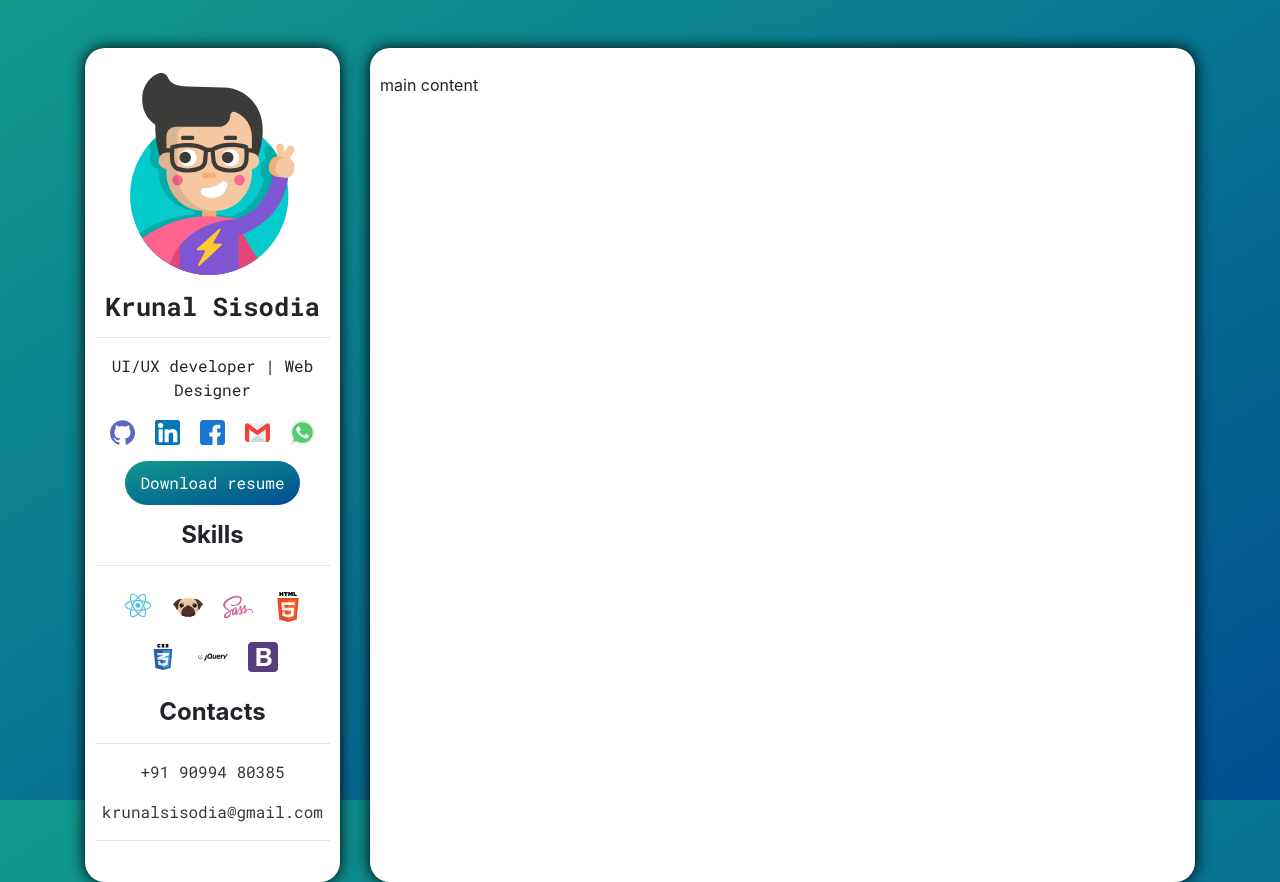
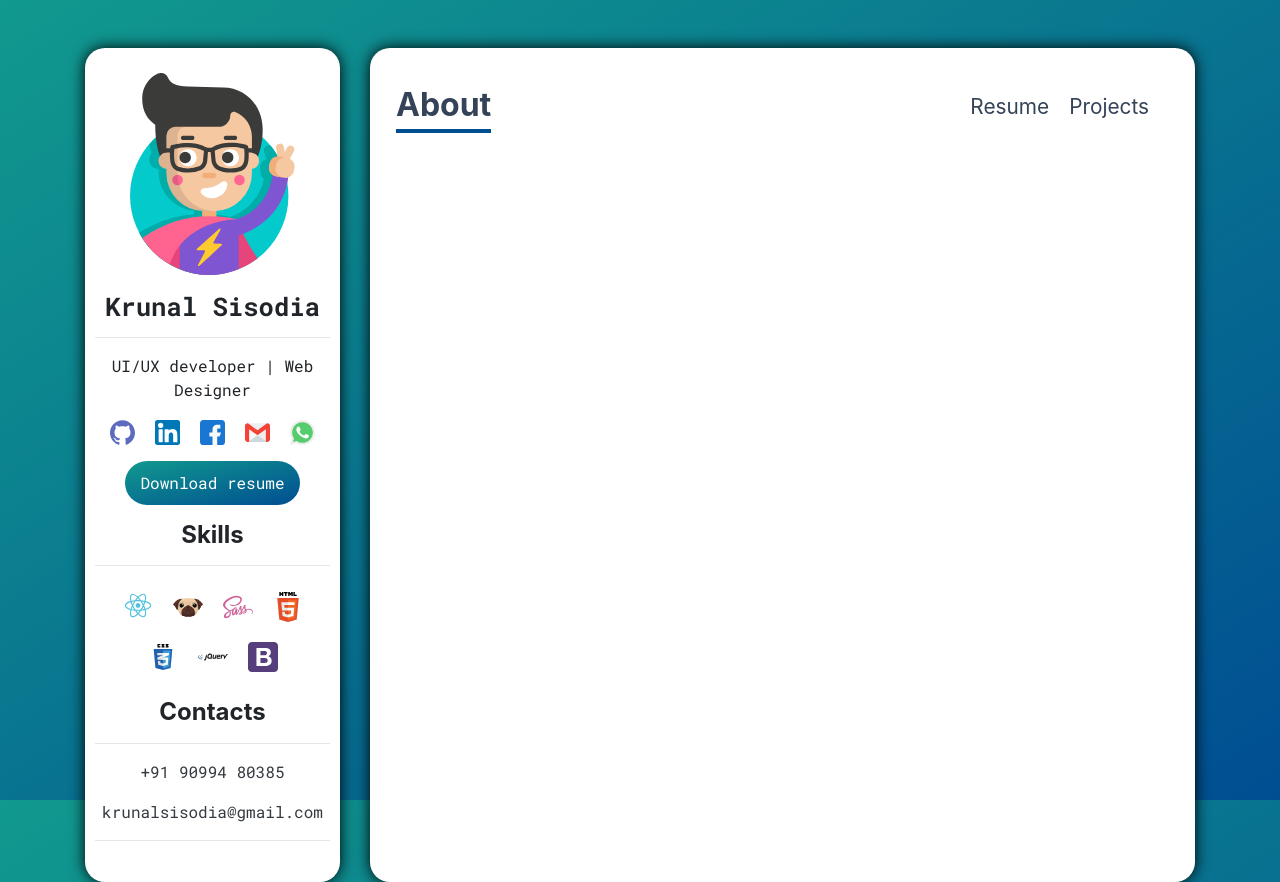
Before and after one commit to KrunalSisodia/krunal-sisodia-dev, a React (Create React App) app: page / in a window 1280 px wide. Built offline with nearby package versions, Linux system fonts and the light colour scheme.

Commit message:
Navbar added

```diff
--- a/src/App.js
+++ b/src/App.js
@@ -1,5 +1,6 @@
 import React from 'react';
 import Sidebar from './components/Sidebar';
+import Navbar from './components/Navbar';
 
 function App() {
   return (
@@ -13,7 +14,7 @@ function App() {
           </div>
           <div className="col-lg-9 col-md-8">
             <div className="app-main-content h-100 bg-white">
-              main content
+              <Navbar />
             </div>
           </div>
         </div>
--- /dev/null
+++ b/src/components/Navbar.js
@@ -0,0 +1,25 @@
+import React, {useState} from 'react';
+
+const Navbar = () =>{
+
+const [active, setActive] = useState('About')
+
+    return(
+        <div className="navbarWrapper navbar">
+            <div className="navbarActive">
+                {active}
+            </div>
+            <div className="navbarItems">
+                { active !== 'About' &&
+                <div className="navbarItem" onClick={()=>setActive('About')}>About</div>
+                }
+                { active != 'Resume' ? <div className="navbarItem" onClick={()=>setActive('Resume')}>Resume</div> :null
+                }
+                { active!='Projects' && <div className="navbarItem" onClick={()=>setActive('Projects')}>Projects</div> }
+
+            </div>
+        </div>
+    )
+}
+
+export default Navbar;
--- a/src/index.css
+++ b/src/index.css
@@ -76,11 +76,37 @@ ul > li {
 
 .sidebarContacts p a.profileResume:hover {
   text-decoration: none;
+  cursor: pointer;
 }
 
 .sidebarContacts h2.sidebarProfileSkills {
   font-size: 1.5rem;
   font-weight: bold;
+}
+
+.navbarWrapper .navbarItems {
+  display: flex;
+}
+
+.navbarWrapper .navbarActive {
+  font-size: 2rem;
+  font-weight: bold;
+  color: #354358;
+  border-bottom: 4px solid #004e92;
+}
+
+.navbarWrapper .navbarItems .navbarItem {
+  font-size: 1.3rem;
+  margin-right: 20px;
+  text-decoration: none;
+  color: #354358;
+  cursor: pointer;
+}
+
+.navbarWrapper .navbarItems .navbarItem:hover {
+  background-image: -webkit-linear-gradient(#11998e, #004e92);
+  background-clip: text;
+  -webkit-background-clip: text;
 }
 
 /*...............Media Queries..................*/
```
